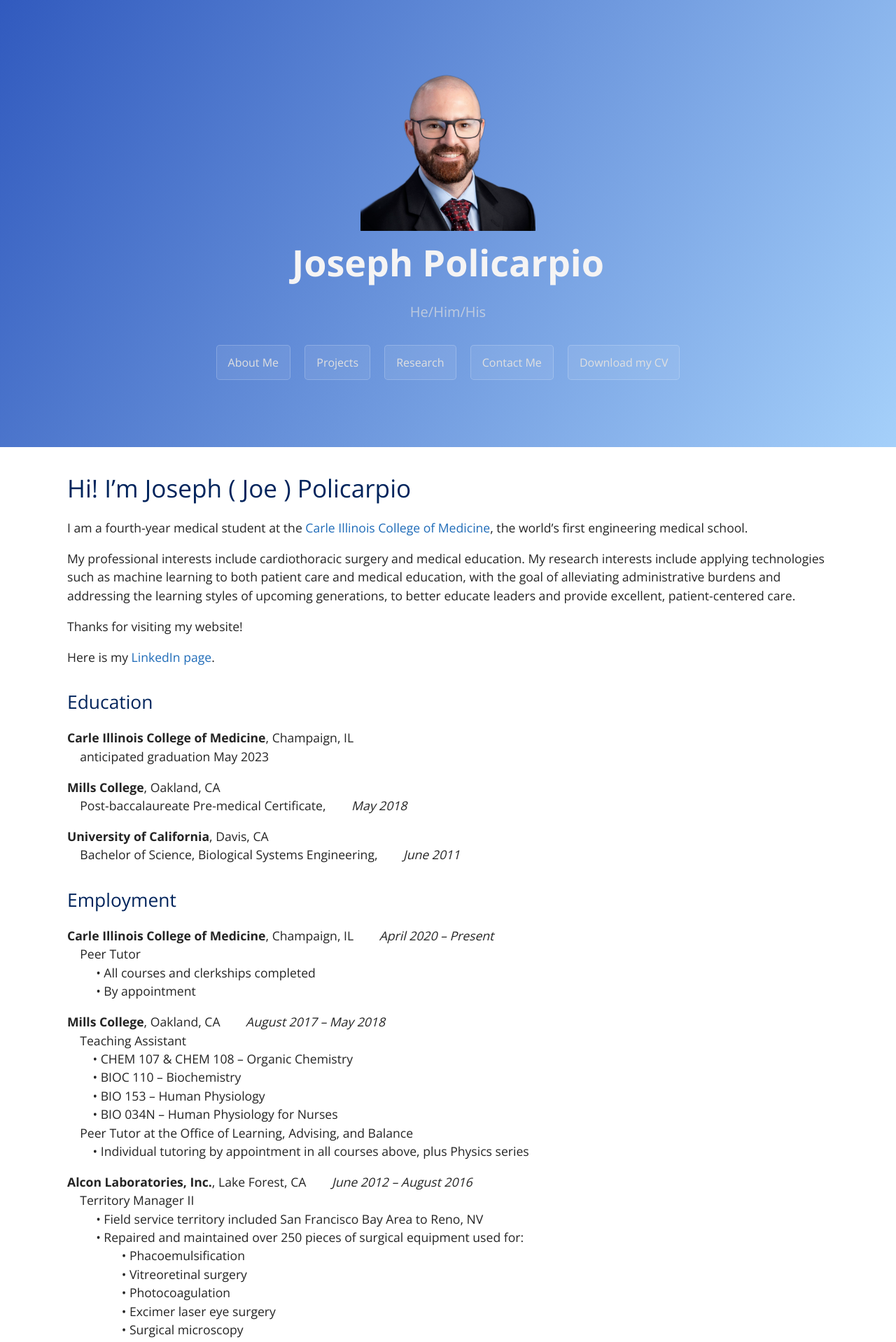
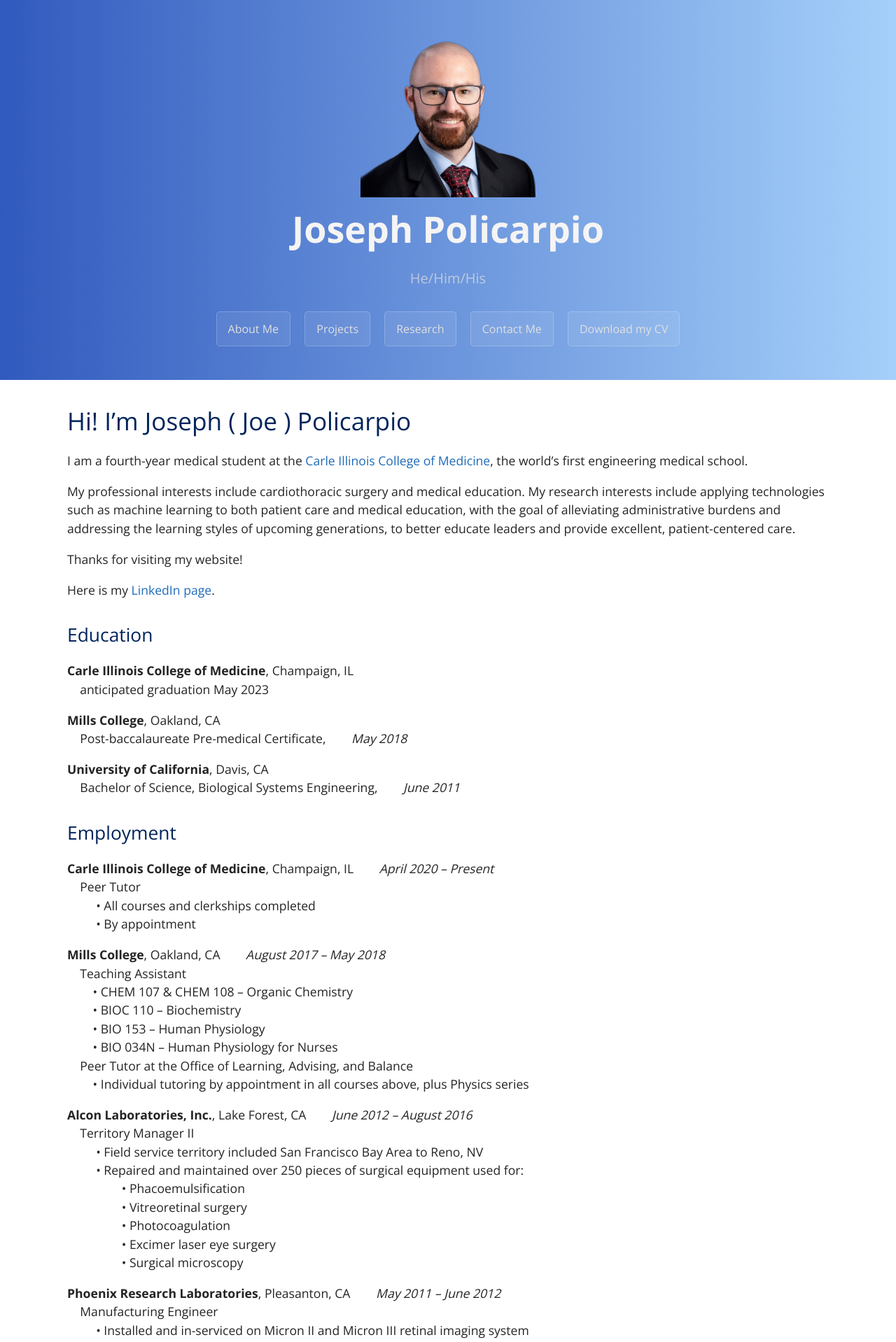
Before and after one commit to jopeo/joepo, a Jekyll site: the page built from index.md, in a window 1280 px wide. Shown: the top 1918 px of the page at 70% size. Built offline with Jekyll 4.4.1, drawn with Linux system fonts in a browser that asks for light colours.

Commit message:
header styling

```diff
--- a/assets/css/style.scss
+++ b/assets/css/style.scss
@@ -33,3 +33,26 @@ blockquote {
     background-color: #f2f9fc; // #f5f8fa;
     border-left: 0.3rem solid $border-color;
 }
+
+.page-header {
+  color: $header-heading-color;
+  text-align: center;
+  background-color: $header-bg-color;
+//   background-image: linear-gradient(120deg, $header-bg-color-secondary, $header-bg-color);
+  background-image: linear-gradient(90deg, $header-bg-color-secondary, $header-bg-color);
+
+  @include large {
+//     padding: 5rem 6rem;
+    padding: 2rem 3rem;
+  }
+
+  @include medium {
+//     padding: 3rem 4rem;
+    padding: 1rem 2rem;
+  }
+
+  @include small {
+//     padding: 2rem 1rem;
+    padding: 1rem 0.5rem;
+  }
+}
```
